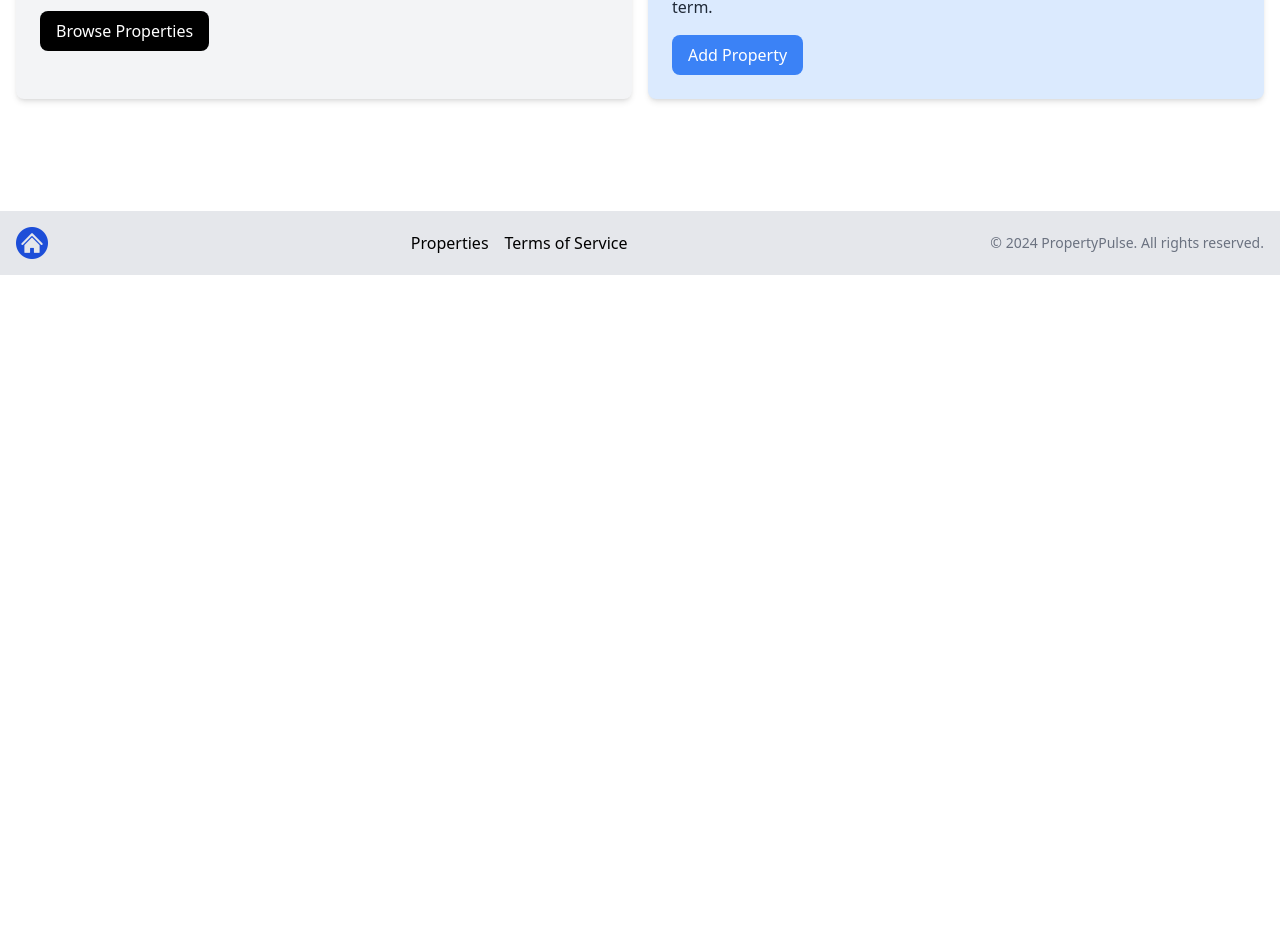
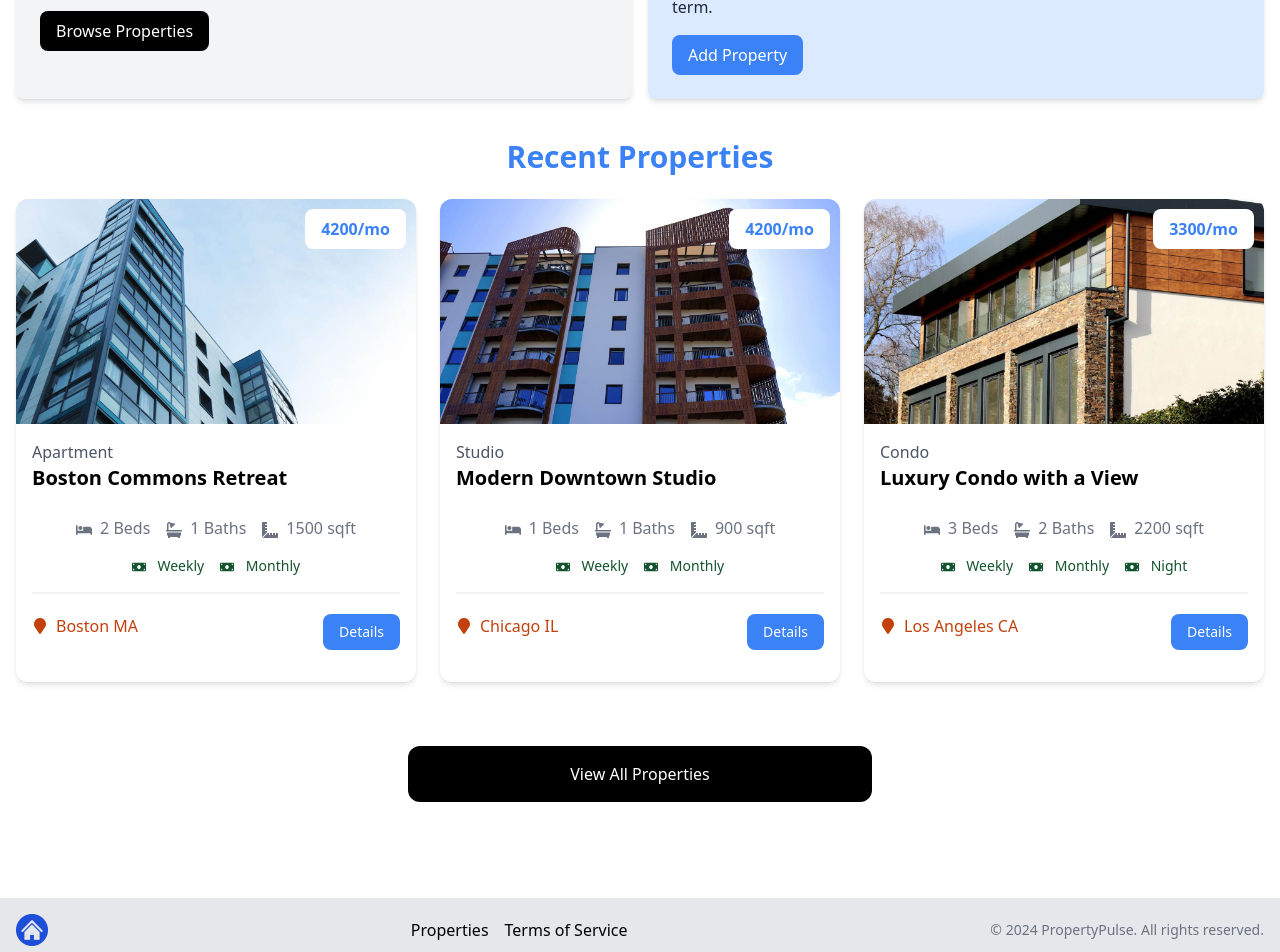
Before and after one commit to shahwezahmad/Property, a Next.js app: page / in a window 1280 px wide. Shown: the part 546-1498 px from the top of the page. Before the commit the page ends 821 px from the top, so only its background shows below. Built offline with nearby package versions, Linux system fonts and the light colour scheme.

Commit message:
add loading, not-found files , add recent Property feature

```diff
--- /dev/null
+++ b/app/loading.jsx
@@ -0,0 +1,13 @@
+'use client'
+import { ClipLoader } from "react-spinners"
+
+const override = {
+    display:'block',
+    margin:'100px auto'
+}
+const LoadingPage = ({loading}) => {
+    return (
+        <ClipLoader color="#3b8256" cssOverride={override} size={150} loading = {loading} />
+    )
+}
+export default LoadingPage
--- /dev/null
+++ b/app/not-found.jsx
@@ -0,0 +1,36 @@
+import Link from "next/link"
+import {FaExclamationTriangle} from 'react-icons/fa'
+
+const NotFound = () => {
+    return (
+        <>
+         <section className="bg-blue-50 min-h-screen flex-grow">
+      <div className="container m-auto max-w-2xl py-24">
+        <div
+          className="bg-white px-6 py-24 mb-4 shadow-md rounded-md border m-4 md:m-0"
+        >
+          <div className="flex justify-center">
+            <FaExclamationTriangle
+              className="fas fa-exclamation-triangle fa-5x text-8xl text-yellow-400"
+            />
+          </div>
+          <div className="text-center">
+            <h1 className="text-3xl font-bold mt-4 mb-2">Page Not Found</h1>
+            <p className="text-gray-500 text-xl mb-10">
+              The page you are looking for does not exist.
+            </p>
+            <Link
+              href="/"
+              className="bg-blue-700 hover:bg-blue-800 text-white font-bold py-4 px-6 rounded"
+              >Go Home</Link
+            >
+          </div>
+        </div>
+      </div>
+      <div className="flex-grow"></div>
+    </section>
+        </>
+    )
+}
+
+export default NotFound
--- a/app/page.jsx
+++ b/app/page.jsx
@@ -2,12 +2,14 @@
 import Link from "next/link";
 import Hero from "@/components/Hero";
 import InfoBoxes from "@/components/InfoBoxes";
+import HomeProperties from "@/components/HomeProperties";
 
 const HomePage = () => {
   return (
     <>
     <Hero />
     <InfoBoxes />
+    <HomeProperties />
 
     </>
   );
--- a/app/properties/page.jsx
+++ b/app/properties/page.jsx
@@ -5,10 +5,10 @@
 
 const PropertyPage = () => {
  return (
-    <section class="px-4 py-6">
-    <div class="container-xl lg:container m-auto px-4 py-6">
+    <section className="px-4 py-6">
+    <div className="container-xl lg:container m-auto px-4 py-6">
         { properties.length === 0 ? (<p>No Properties Found</p>) : (
-                <div class="grid grid-cols-1 md:grid-cols-3 gap-6">
+                <div className="grid grid-cols-1 md:grid-cols-3 gap-6">
                     {properties.map((property)=> (
                         <PropertyCard key={property._id} property = {property} />
                     ))}
--- /dev/null
+++ b/components/HomeProperties.jsx
@@ -0,0 +1,33 @@
+import properties from '@/properties.json'
+import PropertyCard from './PropertyCard'
+import Link  from 'next/link'
+const HomeProperties = () => {
+    const recentProperties = properties.sort(()=> Math.random() - Math.random()).slice(0,3)
+    return (
+        <>
+        <section className="px-4 py-6">
+        <div className="container-xl lg:container m-auto">
+          <h2 className="text-3xl font-bold text-blue-500 mb-6 text-center">
+            Recent Properties
+          </h2>
+          <div className="grid grid-cols-1 md:grid-cols-3 gap-6">
+            {recentProperties === 0 ? (<p>No Properties Found</p>):
+                recentProperties.map((property)=> (
+                    <PropertyCard key={property._id} property={property} />
+                ))
+            }
+
+            </div>
+            </div>
+            </section>
+
+            <section className="m-auto max-w-lg my-10 px-6">
+      <Link
+        href="/properties"
+        className="block bg-black text-white text-center py-4 px-6 rounded-xl hover:bg-gray-700"
+        >View All Properties</Link>
+    </section>
+            </>
+    )
+}
+export default HomeProperties
--- a/package.json
+++ b/package.json
@@ -12,7 +12,8 @@
     "next": "14.2.2",
     "react": "^18",
     "react-dom": "^18",
-    "react-icons": "^5.1.0"
+    "react-icons": "^5.1.0",
+    "react-spinners": "^0.13.8"
   },
   "devDependencies": {
     "postcss": "^8",
```
Also changed, not shown: 1 other file (tests, documents, lock files or other folders).
